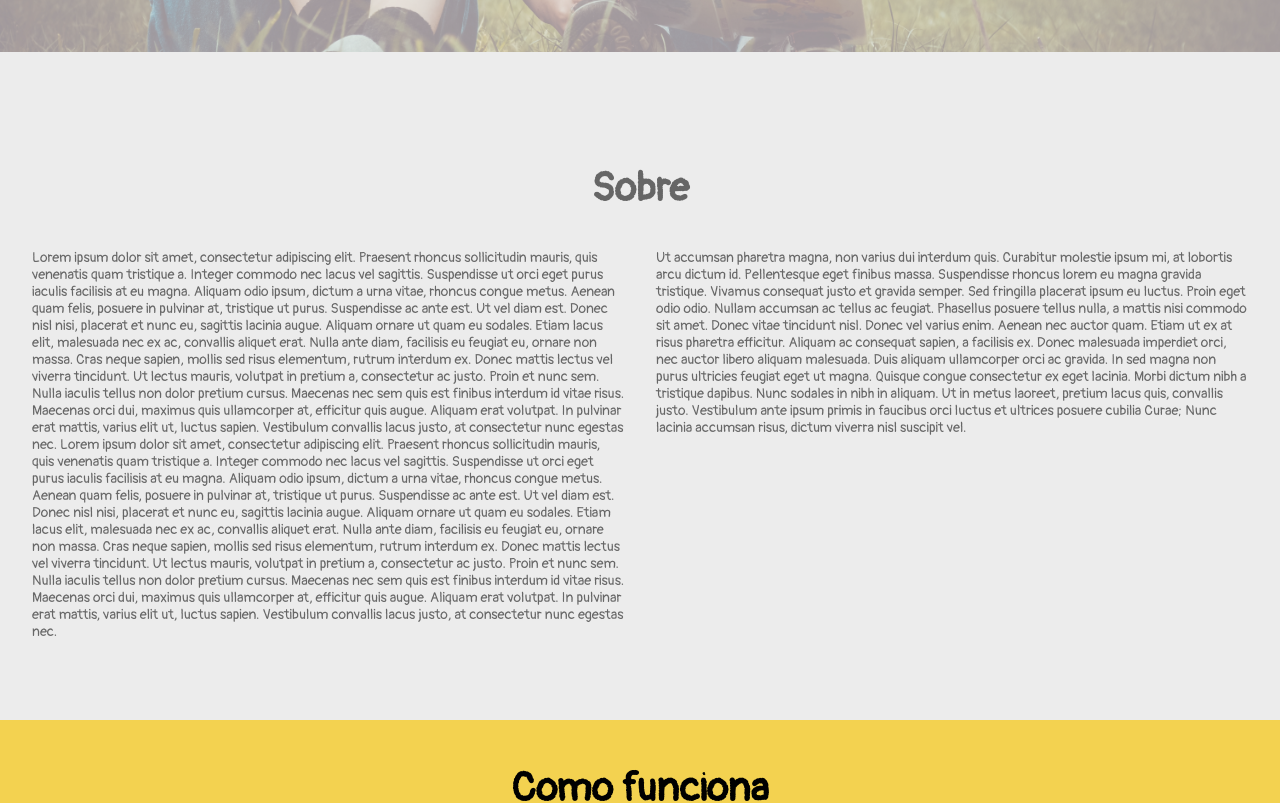
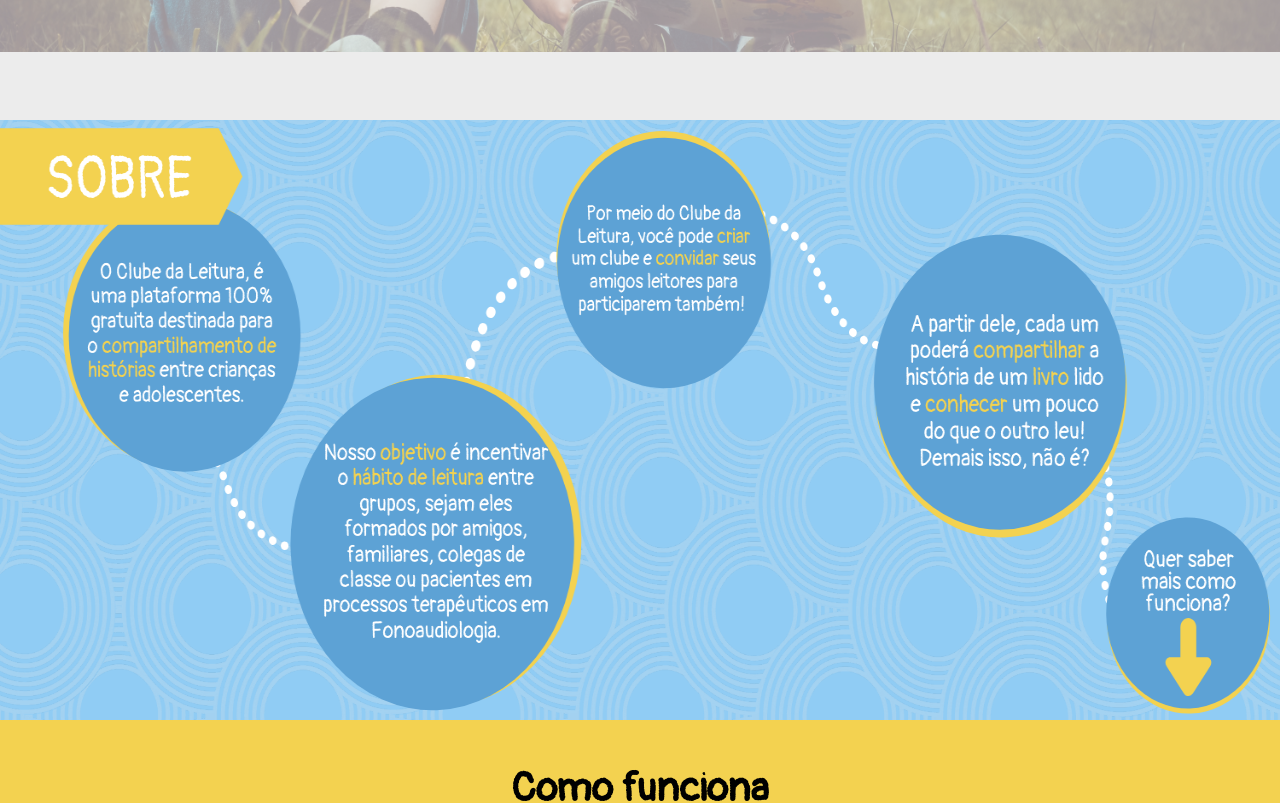
Before and after one commit to LucasManto/ClubeDaLeitura, a React (Create React App) app in the folder frontend/: page / in a window 1280 px wide. Shown: the part 480-1283 px from the top of the page. Built offline with nearby package versions, Linux system fonts and the light colour scheme; no server answers.

Commit message:
Changing about section to image

```diff
--- a/frontend/src/pages/Index/index.js
+++ b/frontend/src/pages/Index/index.js
@@ -3,6 +3,7 @@ import { Link } from 'react-router-dom'
 import { Link as ScrollLink } from 'react-scroll'
 
 import bannerImg from '../../assets/banner.jpg'
+import aboutImg from '../../assets/about.png'
 
 import { Container } from './styles'
 
@@ -52,64 +53,7 @@ export default function Index() {
           <h1>Roda de Leitura</h1>
         </section>
         <section id="about">
-          <h1>Sobre</h1>
-
-          <p>
-            Lorem ipsum dolor sit amet, consectetur adipiscing elit. Praesent
-            rhoncus sollicitudin mauris, quis venenatis quam tristique a.
-            Integer commodo nec lacus vel sagittis. Suspendisse ut orci eget
-            purus iaculis facilisis at eu magna. Aliquam odio ipsum, dictum a
-            urna vitae, rhoncus congue metus. Aenean quam felis, posuere in
-            pulvinar at, tristique ut purus. Suspendisse ac ante est. Ut vel
-            diam est. Donec nisl nisi, placerat et nunc eu, sagittis lacinia
-            augue. Aliquam ornare ut quam eu sodales. Etiam lacus elit,
-            malesuada nec ex ac, convallis aliquet erat. Nulla ante diam,
-            facilisis eu feugiat eu, ornare non massa. Cras neque sapien, mollis
-            sed risus elementum, rutrum interdum ex. Donec mattis lectus vel
-            viverra tincidunt. Ut lectus mauris, volutpat in pretium a,
-            consectetur ac justo. Proin et nunc sem. Nulla iaculis tellus non
-            dolor pretium cursus. Maecenas nec sem quis est finibus interdum id
-            vitae risus. Maecenas orci dui, maximus quis ullamcorper at,
-            efficitur quis augue. Aliquam erat volutpat. In pulvinar erat
-            mattis, varius elit ut, luctus sapien. Vestibulum convallis lacus
-            justo, at consectetur nunc egestas nec. Lorem ipsum dolor sit amet,
-            consectetur adipiscing elit. Praesent rhoncus sollicitudin mauris,
-            quis venenatis quam tristique a. Integer commodo nec lacus vel
-            sagittis. Suspendisse ut orci eget purus iaculis facilisis at eu
-            magna. Aliquam odio ipsum, dictum a urna vitae, rhoncus congue
-            metus. Aenean quam felis, posuere in pulvinar at, tristique ut
-            purus. Suspendisse ac ante est. Ut vel diam est. Donec nisl nisi,
-            placerat et nunc eu, sagittis lacinia augue. Aliquam ornare ut quam
-            eu sodales. Etiam lacus elit, malesuada nec ex ac, convallis aliquet
-            erat. Nulla ante diam, facilisis eu feugiat eu, ornare non massa.
-            Cras neque sapien, mollis sed risus elementum, rutrum interdum ex.
-            Donec mattis lectus vel viverra tincidunt. Ut lectus mauris,
-            volutpat in pretium a, consectetur ac justo. Proin et nunc sem.
-            Nulla iaculis tellus non dolor pretium cursus. Maecenas nec sem quis
-            est finibus interdum id vitae risus. Maecenas orci dui, maximus quis
-            ullamcorper at, efficitur quis augue. Aliquam erat volutpat. In
-            pulvinar erat mattis, varius elit ut, luctus sapien. Vestibulum
-            convallis lacus justo, at consectetur nunc egestas nec.
-          </p>
-
-          <p>
-            Ut accumsan pharetra magna, non varius dui interdum quis. Curabitur
-            molestie ipsum mi, at lobortis arcu dictum id. Pellentesque eget
-            finibus massa. Suspendisse rhoncus lorem eu magna gravida tristique.
-            Vivamus consequat justo et gravida semper. Sed fringilla placerat
-            ipsum eu luctus. Proin eget odio odio. Nullam accumsan ac tellus ac
-            feugiat. Phasellus posuere tellus nulla, a mattis nisi commodo sit
-            amet. Donec vitae tincidunt nisl. Donec vel varius enim. Aenean nec
-            auctor quam. Etiam ut ex at risus pharetra efficitur. Aliquam ac
-            consequat sapien, a facilisis ex. Donec malesuada imperdiet orci,
-            nec auctor libero aliquam malesuada. Duis aliquam ullamcorper orci
-            ac gravida. In sed magna non purus ultricies feugiat eget ut magna.
-            Quisque congue consectetur ex eget lacinia. Morbi dictum nibh a
-            tristique dapibus. Nunc sodales in nibh in aliquam. Ut in metus
-            laoreet, pretium lacus quis, convallis justo. Vestibulum ante ipsum
-            primis in faucibus orci luctus et ultrices posuere cubilia Curae;
-            Nunc lacinia accumsan risus, dictum viverra nisl suscipit vel.
-          </p>
+          <img src={aboutImg} alt="about" />
         </section>
         <section id="how-it-works">
           <h1>Como funciona</h1>
--- a/frontend/src/pages/Index/styles.js
+++ b/frontend/src/pages/Index/styles.js
@@ -70,11 +70,21 @@ export const Container = styled.div`
 
     #banner {
       padding: 0;
+      display: flex;
 
       img {
         position: absolute;
         opacity: 0.4;
         z-index: -1;
+        width: 100%;
+      }
+    }
+
+    #about {
+      padding: 0;
+      display: flex;
+
+      img {
         width: 100%;
       }
     }
```
Also changed, not shown: frontend/src/assets/about.png (added).
